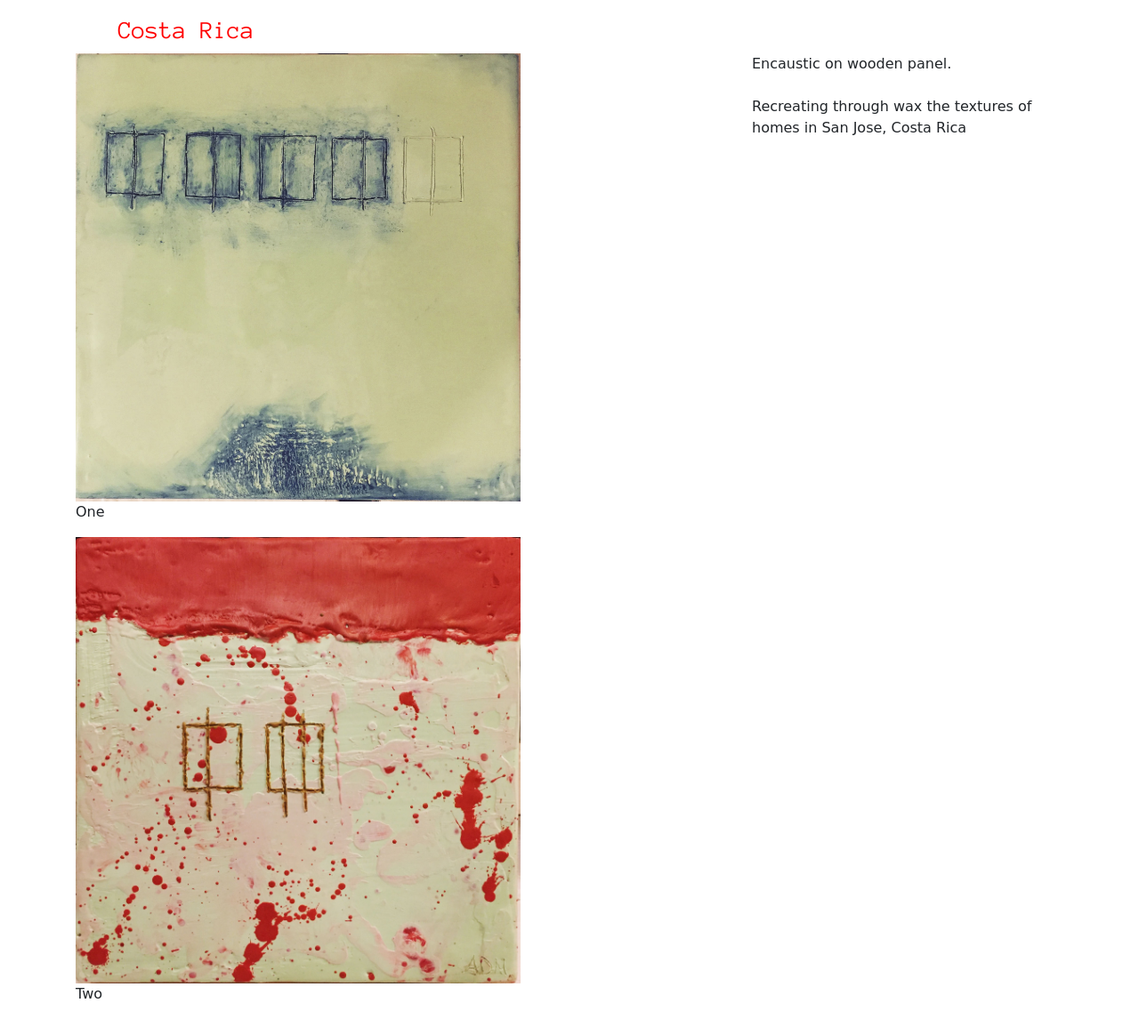
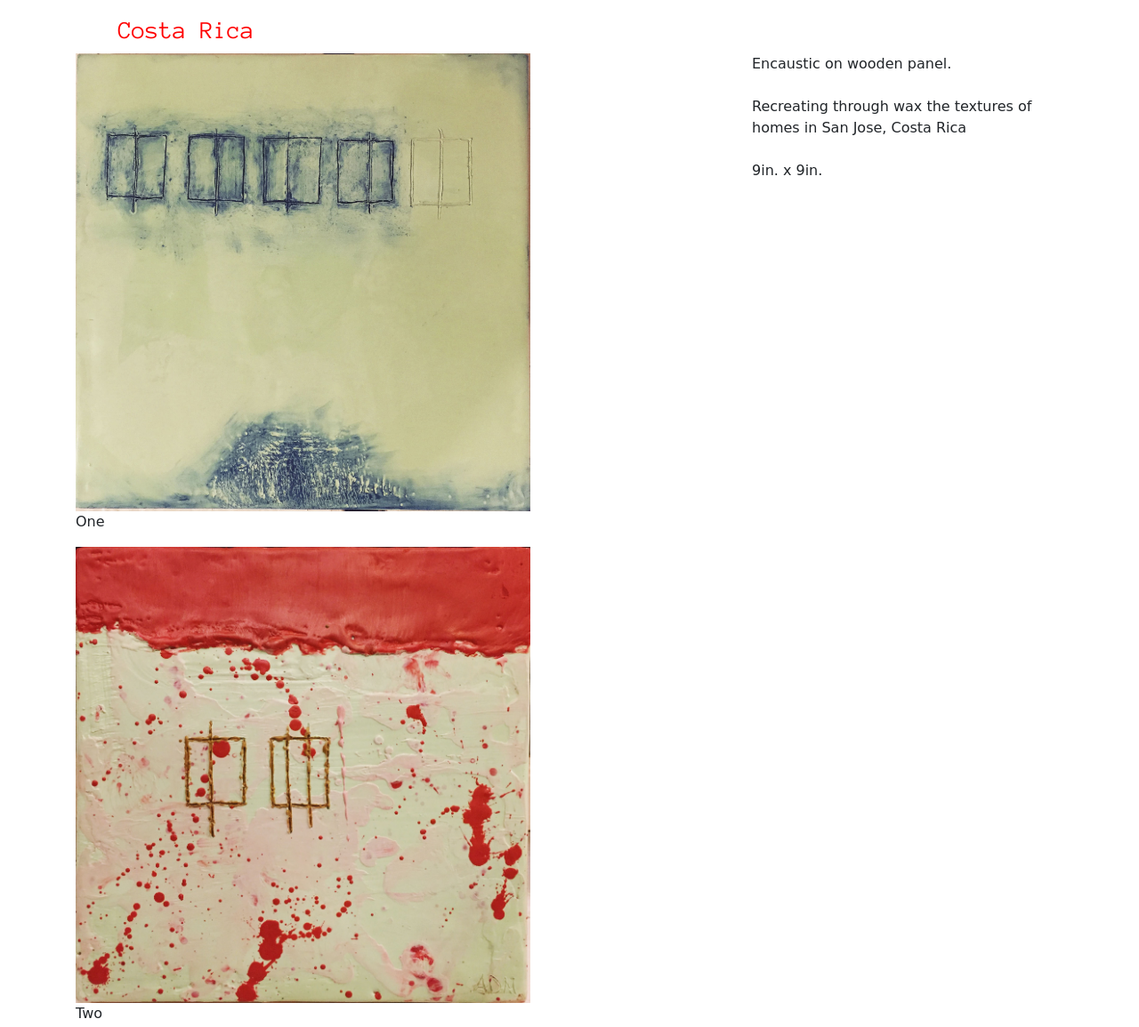
Before and after one commit to alexandradm/admart, a plain HTML site: page costarica.html in a window 1280 px wide. Shown: the whole page at 89% size. Drawn offline with Linux system fonts and the light colour scheme; a web font is replaced by a local one.

Commit message:
inches
inches

```diff
--- a/costarica.html
+++ b/costarica.html
@@ -16,17 +16,19 @@
 <h3 class="mt-2 ml-5">Costa Rica</h3>
 <div class="row">
   <div class="col-lg-8">
-    <img src="img/costarica1.jpg" height="30%"/>
+    <img src="img/costarica1.jpg"/>
     <p>One</p>
     <div class="mb-5">
-      <img src="img/costarica2.jpg" height="30%"/>
+      <img src="img/costarica2.jpg"/>
       <p>Two</p>
     </div>
   </div>
   <div class="col-lg-4">
     <p>Encaustic on wooden panel.
     <br><br>
-    Recreating through wax the textures of homes in San Jose, Costa Rica</p>
+    Recreating through wax the textures of homes in San Jose, Costa Rica
+    <br><br>
+    9in. x 9in.</p>
   </div>
 </div>
 </div>
--- a/css/custom.css
+++ b/css/custom.css
@@ -7,7 +7,7 @@ html {
   border: none;
 }
 .post img {
-  width: 500px;
+  width: 70%;
   height:auto;
 }
 h2 {
```
